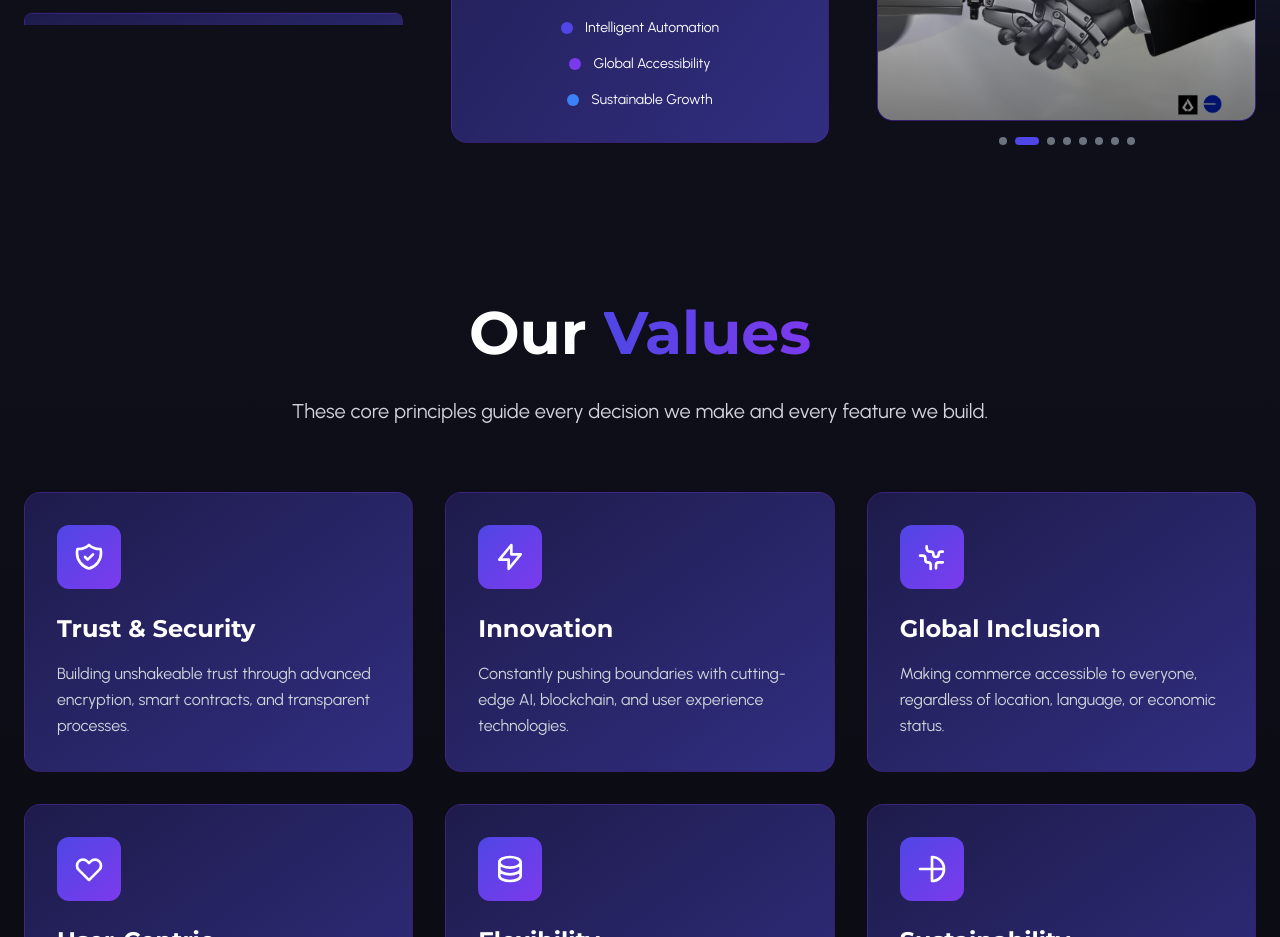
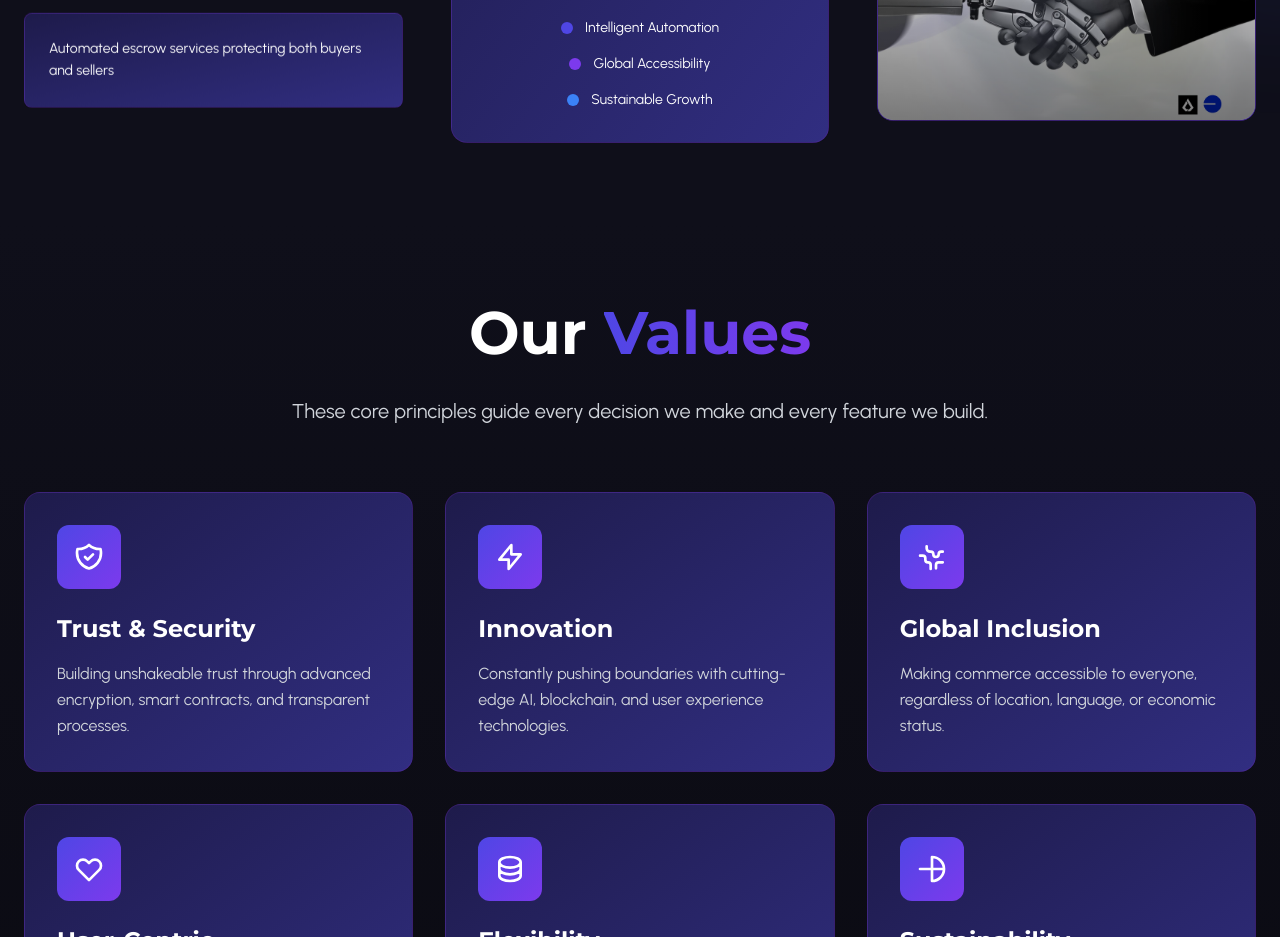
Before and after one commit to olujimiAdebakin/Pasar_waitlist, a React (Vite) app: page /about in a window 1280 px wide. Shown: the part 2260-3197 px from the top of the page. Built offline with nearby package versions, Linux system fonts and the light colour scheme; a web font is replaced by a local one.

Commit message:
refactor: adjust height of left gallery in Vision component and remove unused slide navigation in ImageSlider

```diff
--- a/src/components/section/Vision.tsx
+++ b/src/components/section/Vision.tsx
@@ -46,7 +46,7 @@ const Vision: React.FC = () => {
         {/* Main content with galleries */}
         <div className="grid grid-cols-1 lg:grid-cols-3 gap-12 items-start">
           {/* Left Gallery */}
-          <div className="h-96">
+          <div className="h-[480px]">
             <VerticalGallery
               items={leftGalleryItems}
               direction="up"
--- a/src/components/ui/ImageSlider.tsx
+++ b/src/components/ui/ImageSlider.tsx
@@ -24,10 +24,6 @@ const ImageSlider: React.FC<ImageSliderProps> = ({
 
     return () => clearInterval(interval);
   }, [autoSlide, slideInterval, images.length]);
-
-  const goToSlide = (index: number) => {
-    setCurrentIndex(index);
-  };
 
   const goToNext = () => {
     setCurrentIndex((prevIndex) => (prevIndex + 1) % images.length);
@@ -93,21 +89,6 @@ const ImageSlider: React.FC<ImageSliderProps> = ({
           </button>
         </div>
       </div>
-
-      {/* Dots indicator */}
-      <div className="flex justify-center mt-4 space-x-2">
-        {images.map((_, index) => (
-          <button
-            key={index}
-            onClick={() => goToSlide(index)}
-            className={`w-2 h-2 rounded-full transition-all duration-200 ${
-              index === currentIndex
-                ? "bg-[#4F46E5] w-6"
-                : "bg-gray-500 hover:bg-gray-400"
-            }`}
-          />
-        ))}
-      </div>
     </div>
   );
 };
```
